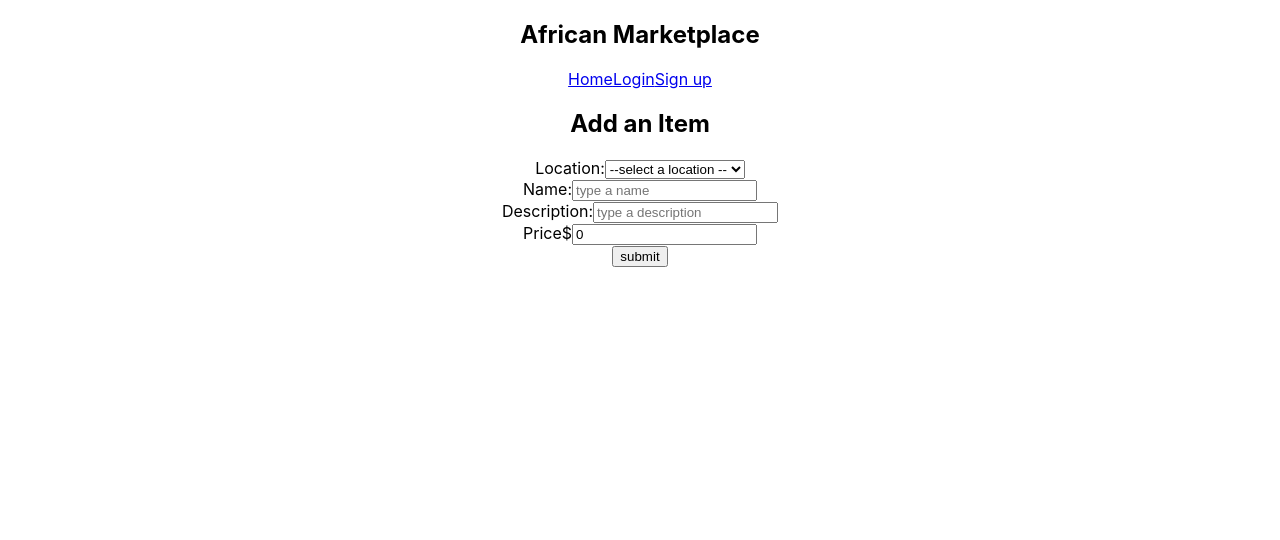
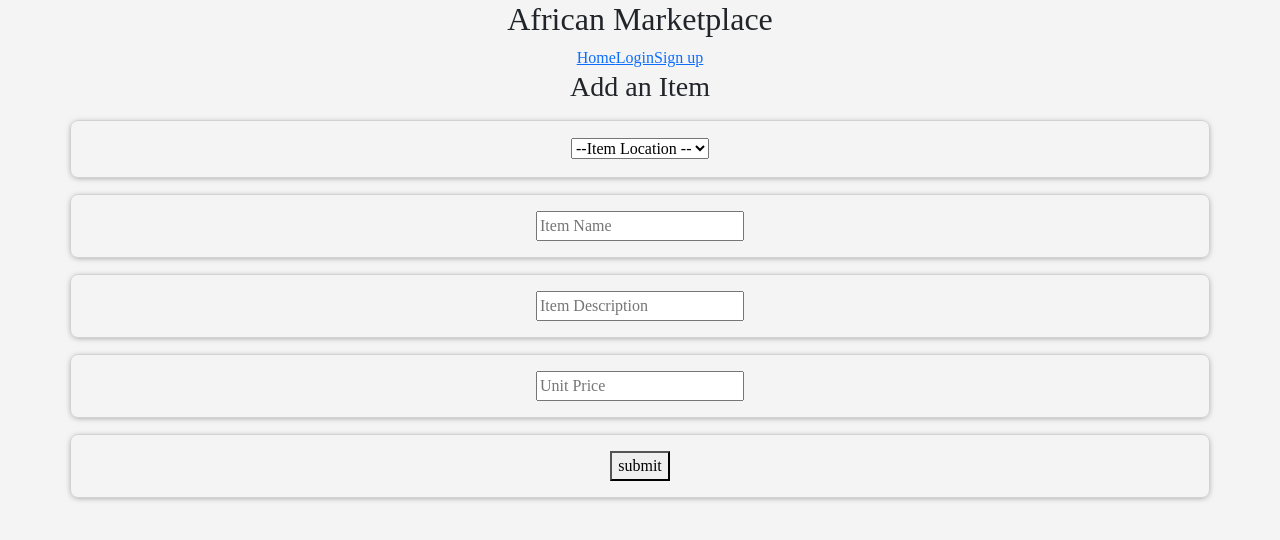
Before and after one commit to ft-african-marketplace-05/front-end, a React (Create React App) app in the folder african-market/: page /itemform in a window 1280 px wide. Shown: the top 540 px of the page. Built offline with nearby package versions, Linux system fonts and the light colour scheme.

Commit message:
styling - no color

```diff
--- a/african-market/package.json
+++ b/african-market/package.json
@@ -7,12 +7,14 @@
     "@testing-library/react": "^11.2.7",
     "@testing-library/user-event": "^12.8.3",
     "axios": "^0.21.1",
+    "bootstrap": "^5.1.0",
     "cypress": "^8.3.0",
     "react": "^17.0.2",
     "react-dom": "^17.0.2",
     "react-router": "^5.2.0",
     "react-router-dom": "^5.2.0",
     "react-scripts": "4.0.3",
+    "reactstrap": "^8.9.0",
     "web-vitals": "^1.1.2",
     "yup": "^0.32.9"
   },
--- a/african-market/src/Components/ItemForm.js
+++ b/african-market/src/Components/ItemForm.js
@@ -5,7 +5,7 @@ import axiosWithAuth from '../utils/axiosWithAuth';
 const initialFormsValues = {
     name: '',
     description: '',
-    price: 0,
+    price: null,
     location: '',
   };
 
@@ -39,66 +39,68 @@ const initialFormsValues = {
         return (
             <div>
                <div>
-                    <h2>
+                    <h3>
                         Add an Item
-                    </h2>
+                    </h3>
                 </div>
-                <div>
+                <div className='.container'>
                     <form onSubmit={submit}>
-                        <div>
-                            <label>Location:
+                        <div className='container'>
+                            <label>
                             <select name='location' value={formValues.location} onChange={change}>
-                                <option value=''>--select a location --</option>
-                                <option value='Location_1'>Location 1</option>
-                                <option value='Location_2'>Location 2</option>
-                                <option value='Location_3'>Location 3</option>
+                                <option value=''>--Item Location --</option>
+                                <option value='Dry Goods'>Dry Goods</option>
+                                <option value='Produce'>Produce</option>
+                                <option value='Frozen'>Frozen</option>
                             </select>
                             </label>
                         </div>
-                        <div>
-                            <label>Name:
+                        <div className='container'>
+                            <label>
                             {
                                 <input
                                 name='name'
                                 type="text"
                                 value={formValues.name}
                                 onChange={change}
-                                placeholder='type a name'
+                                placeholder='Item Name'
                                 maxLength='30'
                                 />
                             }
                             </label>
                         </div>
-                        <div>
-                            <label>Description:
+                        <div className='container'>
+                            <label>
                             {
                                 <input
                                 name='description'
                                 type="text"
                                 value={formValues.description}
                                 onChange={change}
-                                placeholder='type a description'
+                                placeholder='Item Description'
                                 maxLength='50'
                                 />
                             }
                             </label>
                         </div>
-                        <div>
-                            <label>Price$
+                        <div className='container'>
+                            <label>
                             {
                                 <input
                                 name='price'
                                 type='number'
                                 value={formValues.price}
                                 onChange={change}
-                                placeholder='type a price'
+                                placeholder='Unit Price'
                                 maxLength='10'
                                 step='.01'
                                 />
                             }
                             </label>
                         </div>
-                        <button>submit</button>
+                        <div className='container'>
+                            <button>submit</button>
+                        </div>
                     </form>
                 </div>
             </div>
--- a/african-market/src/Components/ItemList.js
+++ b/african-market/src/Components/ItemList.js
@@ -1,6 +1,7 @@
 import React, {useEffect, useState} from 'react'
 import axiosWithAuth from '../utils/axiosWithAuth';
 import Item from './Item'
+import { Toast, ToastBody, ToastHeader } from 'reactstrap';
 
 const itemList = [
   { name: 'Yellow Beans', description: "Yellow Beans", price: 23.24, location: 'Location 1' },
@@ -20,10 +21,17 @@ export default function ItemList() {
   }, []);
 
   return (
-    <div>
-      { items.map(item => {
+    <div className="p-3 bg-secondary my-2 rounded">
+              <Toast>
+          <ToastHeader>
+            Inventory
+          </ToastHeader>
+          <ToastBody>
+          { items.map(item => {
           return <Item key={item.id} item={item}  />
       })}
+          </ToastBody>
+        </Toast>
     </div>
   )
 }
--- /dev/null
+++ b/african-market/src/ItemForm.css
@@ -0,0 +1,11 @@
+body {
+    background-color: #f4f4f4;
+    font-family: 'Bitter', serif;
+  }
+  .container {
+    border: 1px solid #d2d2d2;
+    box-shadow: 0px 1px 6px -2px #807f7f;
+    border-radius: 8px;
+    margin-top: 16px;
+    padding: 16px;
+  }
--- a/african-market/src/index.js
+++ b/african-market/src/index.js
@@ -3,6 +3,8 @@ import ReactDOM from 'react-dom';
 import './index.css';
 import App from './App';
 import { BrowserRouter as Router } from 'react-router-dom';
+import 'bootstrap/dist/css/bootstrap.min.css';
+import '../src/ItemForm.css'
 
 ReactDOM.render(
     <Router>
```
Also changed, not shown: 1 other file (tests, documents, lock files or other folders).
